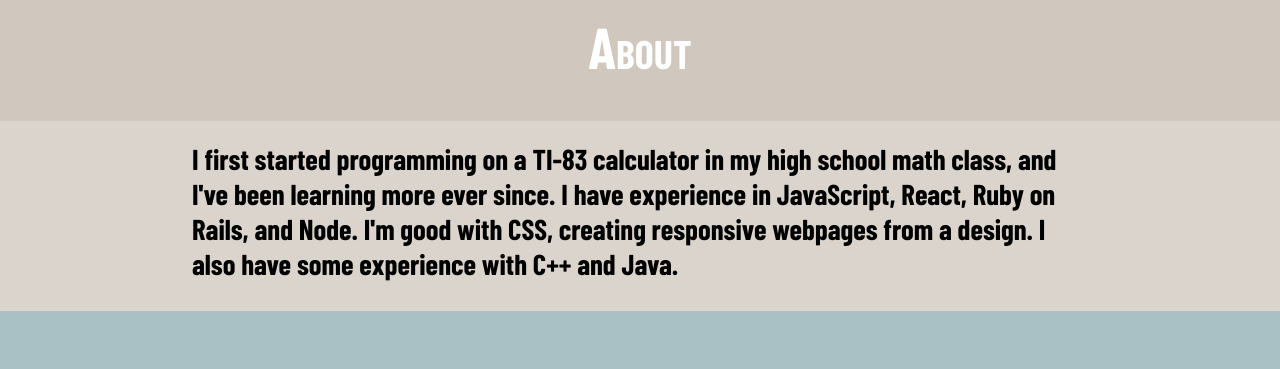
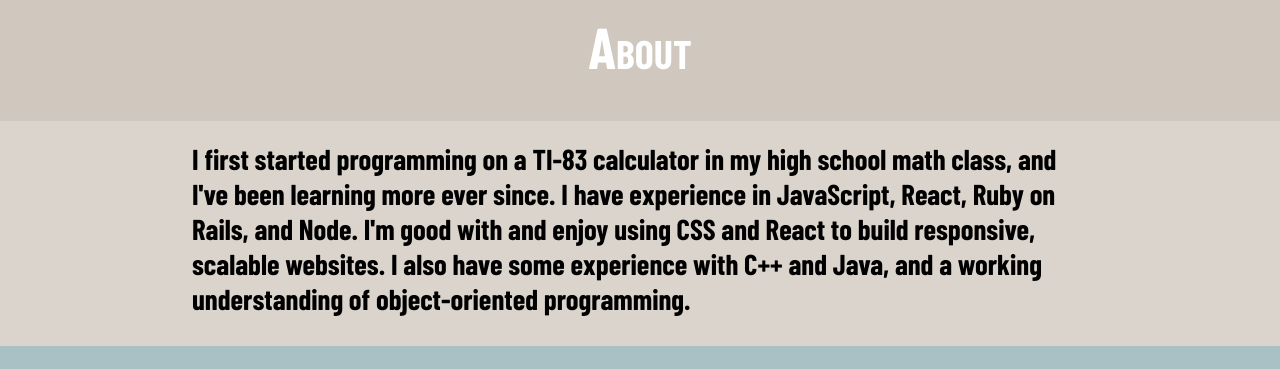
Before and after one commit to RedKing7/portfolio, a React (Create React App) app: page / in a window 1280 px wide. Shown: the part 2120-2489 px from the top of the page. Built offline with nearby package versions, Linux system fonts and the light colour scheme; a web font is replaced by a local one.

Commit message:
added to about

```diff
--- a/src/components/Profile.jsx
+++ b/src/components/Profile.jsx
@@ -43,7 +43,7 @@ const Profile = (props) => {
         <h1>About</h1>
       </Title>
       <p>
-        I first started programming on a TI-83 calculator in my high school math class, and I've been learning more ever since. I have experience in JavaScript, React, Ruby on Rails, and Node. I'm  good with CSS, creating responsive webpages from a design. I also have some experience with C++ and Java.
+        I first started programming on a TI-83 calculator in my high school math class, and I've been learning more ever since. I have experience in JavaScript, React, Ruby on Rails, and Node. I'm good with and enjoy using CSS and React to build responsive, scalable websites. I also have some experience with C++ and Java, and a working understanding of object-oriented programming.
       </p>
     </ProfileDiv>
   )
```
